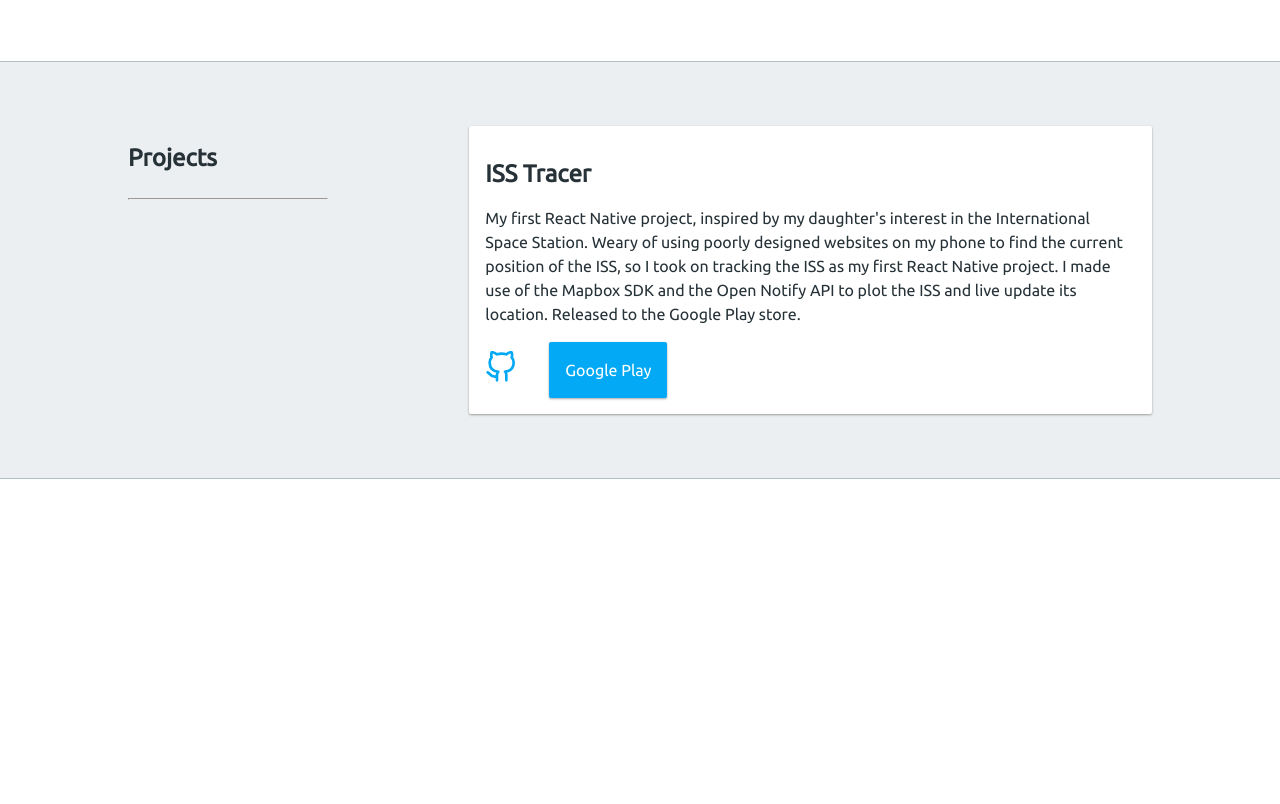
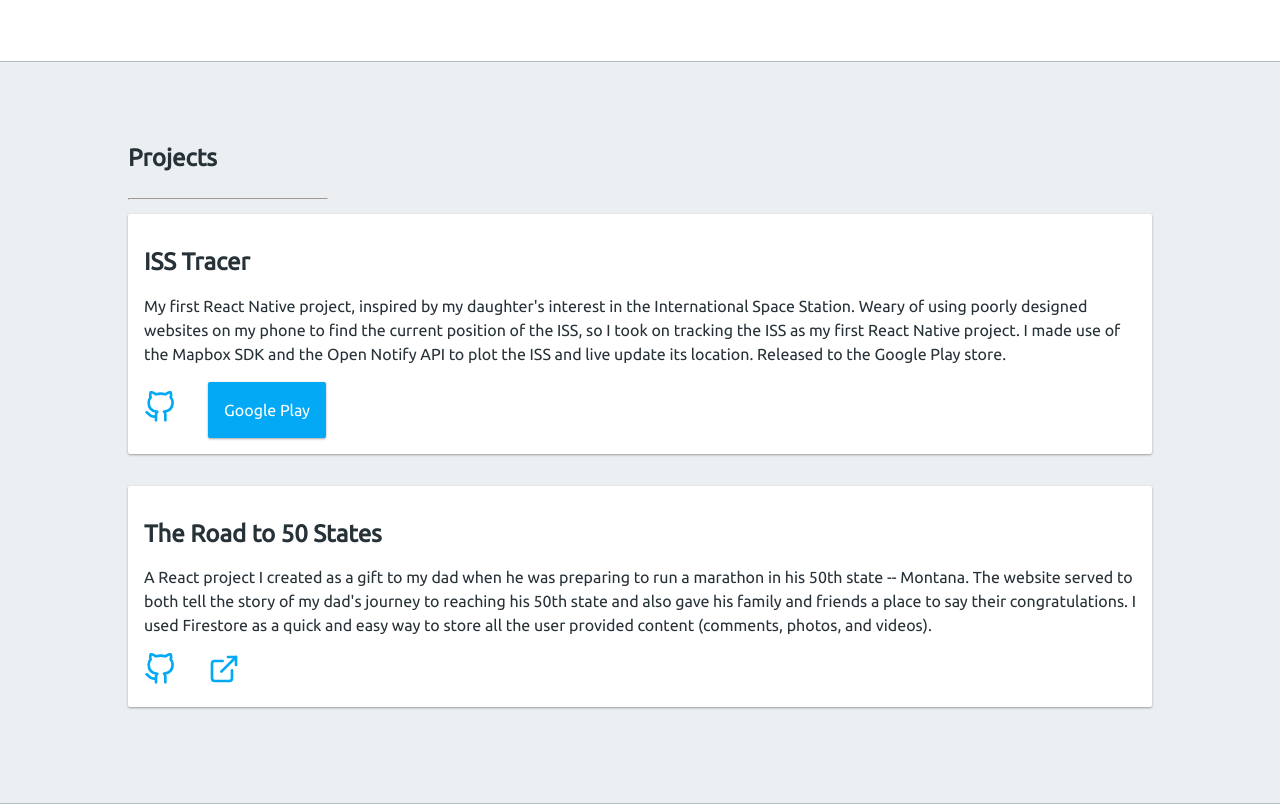
Before and after one commit to marktkimball/marktkimball.github.io, a plain HTML site: page index.html in a window 1280 px wide. Shown: the part 767-1571 px from the top of the page. Before the commit the page ends 1246 px from the top, so only its background shows below. Drawn offline with Linux system fonts and the light colour scheme.

Commit message:
Added the road to 50 states project

```diff
--- a/index.html
+++ b/index.html
@@ -1,12 +1,14 @@
 <!DOCTYPE html>
 <html lang="en">
-
   <head>
-  <meta charset="UTF-8">
-  <meta name="viewport" content="width=device-width, initial-scale=1.0">
-  <meta http-equiv="X-UA-Compatible" content="ie=edge">
-  <link href="https://fonts.googleapis.com/css?family=Ubuntu" rel="stylesheet">
-  <link href="./main.css" rel="stylesheet" type="text/css">
+    <meta charset="UTF-8" />
+    <meta name="viewport" content="width=device-width, initial-scale=1.0" />
+    <meta http-equiv="X-UA-Compatible" content="ie=edge" />
+    <link
+      href="https://fonts.googleapis.com/css?family=Ubuntu"
+      rel="stylesheet"
+    />
+    <link href="./main.css" rel="stylesheet" type="text/css" />
     <title>Mark Kimball</title>
   </head>
 
@@ -30,22 +32,52 @@
       </div>
       <div>
         <p>
-        Hi, I'm Mark! I'm a front-end engineer living in North Carolina. I have 4 years of programming experience
-        using tools ranging from React, Vue, TypeScript, NodeJS, Redux, Vuex, and React Native. I am passionate about
-        clean, pixel-perfect design.
+          Hi, I'm Mark! I'm a front-end engineer living in North Carolina. I
+          have 4 years of programming experience using tools ranging from React,
+          Vue, TypeScript, NodeJS, Redux, Vuex, and React Native. I am
+          passionate about clean, pixel-perfect design.
         </p>
         <div class="links-container">
           <a class="icon-link" href="mailto:marktkimball@gmail.com">
-          <svg xmlns="http://www.w3.org/2000/svg" width="24" height="24" viewBox="0 0 24 24" fill="none" stroke="currentColor"
-            stroke-width="2" stroke-linecap="round" stroke-linejoin="round" class="feather feather-mail">
-            <path d="M4 4h16c1.1 0 2 .9 2 2v12c0 1.1-.9 2-2 2H4c-1.1 0-2-.9-2-2V6c0-1.1.9-2 2-2z"></path>
+            <svg
+              xmlns="http://www.w3.org/2000/svg"
+              width="24"
+              height="24"
+              viewBox="0 0 24 24"
+              fill="none"
+              stroke="currentColor"
+              stroke-width="2"
+              stroke-linecap="round"
+              stroke-linejoin="round"
+              class="feather feather-mail"
+            >
+              <path
+                d="M4 4h16c1.1 0 2 .9 2 2v12c0 1.1-.9 2-2 2H4c-1.1 0-2-.9-2-2V6c0-1.1.9-2 2-2z"
+              ></path>
               <polyline points="22,6 12,13 2,6"></polyline>
             </svg>
           </a>
-        <a class="icon-link" href="https://www.github.com/marktkimball" rel="noopener noreferer" target="_blanket">
-          <svg xmlns="http://www.w3.org/2000/svg" width="24" height="24" viewBox="0 0 24 24" fill="none" stroke="currentColor"
-            stroke-width="2" stroke-linecap="round" stroke-linejoin="round" class="feather feather-github">
-            <path d="M9 19c-5 1.5-5-2.5-7-3m14 6v-3.87a3.37 3.37 0 0 0-.94-2.61c3.14-.35 6.44-1.54 6.44-7A5.44 5.44 0 0 0 20 4.77 5.07 5.07 0 0 0 19.91 1S18.73.65 16 2.48a13.38 13.38 0 0 0-7 0C6.27.65 5.09 1 5.09 1A5.07 5.07 0 0 0 5 4.77a5.44 5.44 0 0 0-1.5 3.78c0 5.42 3.3 6.61 6.44 7A3.37 3.37 0 0 0 9 18.13V22"></path>
+          <a
+            class="icon-link"
+            href="https://www.github.com/marktkimball"
+            rel="noopener noreferer"
+            target="_blanket"
+          >
+            <svg
+              xmlns="http://www.w3.org/2000/svg"
+              width="24"
+              height="24"
+              viewBox="0 0 24 24"
+              fill="none"
+              stroke="currentColor"
+              stroke-width="2"
+              stroke-linecap="round"
+              stroke-linejoin="round"
+              class="feather feather-github"
+            >
+              <path
+                d="M9 19c-5 1.5-5-2.5-7-3m14 6v-3.87a3.37 3.37 0 0 0-.94-2.61c3.14-.35 6.44-1.54 6.44-7A5.44 5.44 0 0 0 20 4.77 5.07 5.07 0 0 0 19.91 1S18.73.65 16 2.48a13.38 13.38 0 0 0-7 0C6.27.65 5.09 1 5.09 1A5.07 5.07 0 0 0 5 4.77a5.44 5.44 0 0 0-1.5 3.78c0 5.42 3.3 6.61 6.44 7A3.37 3.37 0 0 0 9 18.13V22"
+              ></path>
             </svg>
           </a>
           <a class="button" download href="./resume.pdf">Download Resume</a>
@@ -61,24 +93,110 @@
         <div class="card">
           <h2>ISS Tracer</h2>
           <p>
-          My first React Native project, inspired by my daughter's interest in the International Space Station. Weary
-          of using poorly designed websites on my phone to find the current position of the ISS, so I took on tracking
-          the ISS as my first React Native project. I made use of the Mapbox SDK and the Open Notify API to plot the
-          ISS and live update its location. Released to the Google Play store.
+            My first React Native project, inspired by my daughter's interest in
+            the International Space Station. Weary of using poorly designed
+            websites on my phone to find the current position of the ISS, so I
+            took on tracking the ISS as my first React Native project. I made
+            use of the Mapbox SDK and the Open Notify API to plot the ISS and
+            live update its location. Released to the Google Play store.
           </p>
           <div class="extras">
-          <a class="icon-link" href="https://github.com/marktkimball/iss-tracker" rel="noopener noreferer" target="_blanket">
-            <svg xmlns="http://www.w3.org/2000/svg" width="24" height="24" viewBox="0 0 24 24" fill="none" stroke="currentColor"
-              stroke-width="2" stroke-linecap="round" stroke-linejoin="round" class="feather feather-github">
-              <path d="M9 19c-5 1.5-5-2.5-7-3m14 6v-3.87a3.37 3.37 0 0 0-.94-2.61c3.14-.35 6.44-1.54 6.44-7A5.44 5.44 0 0 0 20 4.77 5.07 5.07 0 0 0 19.91 1S18.73.65 16 2.48a13.38 13.38 0 0 0-7 0C6.27.65 5.09 1 5.09 1A5.07 5.07 0 0 0 5 4.77a5.44 5.44 0 0 0-1.5 3.78c0 5.42 3.3 6.61 6.44 7A3.37 3.37 0 0 0 9 18.13V22"></path>
+            <a
+              class="icon-link"
+              href="https://github.com/marktkimball/iss-tracker"
+              rel="noopener noreferer"
+              target="_blanket"
+            >
+              <svg
+                xmlns="http://www.w3.org/2000/svg"
+                width="24"
+                height="24"
+                viewBox="0 0 24 24"
+                fill="none"
+                stroke="currentColor"
+                stroke-width="2"
+                stroke-linecap="round"
+                stroke-linejoin="round"
+                class="feather feather-github"
+              >
+                <path
+                  d="M9 19c-5 1.5-5-2.5-7-3m14 6v-3.87a3.37 3.37 0 0 0-.94-2.61c3.14-.35 6.44-1.54 6.44-7A5.44 5.44 0 0 0 20 4.77 5.07 5.07 0 0 0 19.91 1S18.73.65 16 2.48a13.38 13.38 0 0 0-7 0C6.27.65 5.09 1 5.09 1A5.07 5.07 0 0 0 5 4.77a5.44 5.44 0 0 0-1.5 3.78c0 5.42 3.3 6.61 6.44 7A3.37 3.37 0 0 0 9 18.13V22"
+                ></path>
               </svg>
             </a>
-          <a class="button" href="https://play.google.com/store/apps/details?id=com.isstracer" rel="noopener noreferer"
-            target="_blanket">Google Play</a>
+            <a
+              class="button"
+              href="https://play.google.com/store/apps/details?id=com.isstracer"
+              rel="noopener noreferer"
+              target="_blanket"
+            >
+              Google Play
+            </a>
+          </div>
+        </div>
+      </div>
+      <div>
+        <div class="card">
+          <h2>The Road to 50 States</h2>
+          <p>
+            A React project I created as a gift to my dad when he was preparing
+            to run a marathon in his 50th state -- Montana. The website served
+            to both tell the story of my dad's journey to reaching his 50th
+            state and also gave his family and friends a place to say their
+            congratulations. I used Firestore as a quick and easy way to store
+            all the user provided content (comments, photos, and videos).
+          </p>
+          <div class="extras">
+            <a
+              class="icon-link"
+              href="https://github.com/marktkimball/50-state-marathons"
+              rel="noopener noreferer"
+              target="_blanket"
+            >
+              <svg
+                xmlns="http://www.w3.org/2000/svg"
+                width="24"
+                height="24"
+                viewBox="0 0 24 24"
+                fill="none"
+                stroke="currentColor"
+                stroke-width="2"
+                stroke-linecap="round"
+                stroke-linejoin="round"
+                class="feather feather-github"
+              >
+                <path
+                  d="M9 19c-5 1.5-5-2.5-7-3m14 6v-3.87a3.37 3.37 0 0 0-.94-2.61c3.14-.35 6.44-1.54 6.44-7A5.44 5.44 0 0 0 20 4.77 5.07 5.07 0 0 0 19.91 1S18.73.65 16 2.48a13.38 13.38 0 0 0-7 0C6.27.65 5.09 1 5.09 1A5.07 5.07 0 0 0 5 4.77a5.44 5.44 0 0 0-1.5 3.78c0 5.42 3.3 6.61 6.44 7A3.37 3.37 0 0 0 9 18.13V22"
+                ></path>
+              </svg>
+            </a>
+            <a
+              class="icon-link"
+              href="https://theroadto50states.herokuapp.com/"
+              rel="noopener noreferer"
+              target="_blanket"
+              ><svg
+                xmlns="http://www.w3.org/2000/svg"
+                width="24"
+                height="24"
+                viewBox="0 0 24 24"
+                fill="none"
+                stroke="currentColor"
+                stroke-width="2"
+                stroke-linecap="round"
+                stroke-linejoin="round"
+                class="feather feather-external-link"
+              >
+                <path
+                  d="M18 13v6a2 2 0 0 1-2 2H5a2 2 0 0 1-2-2V8a2 2 0 0 1 2-2h6"
+                ></path>
+                <polyline points="15 3 21 3 21 9"></polyline>
+                <line x1="10" y1="14" x2="21" y2="3"></line>
+              </svg>
+            </a>
           </div>
         </div>
       </div>
     </section>
   </body>
-
 </html>
--- a/main.css
+++ b/main.css
@@ -140,6 +140,7 @@ section hr {
 
 .projects {
   background: #eceff1;
+  flex-direction: column;
 }
 
 .card {
@@ -147,6 +148,7 @@ section hr {
   border-radius: 0.2rem;
   box-shadow: 0 0.1rem 0.3rem rgba(0, 0, 0, 0.12),
     0 0.1rem 0.2rem rgba(0, 0, 0, 0.24);
+  margin-bottom: 32px;
   padding: 1.6rem;
 }
 
```
Lines whose indentation alone changed are shown as unchanged.
